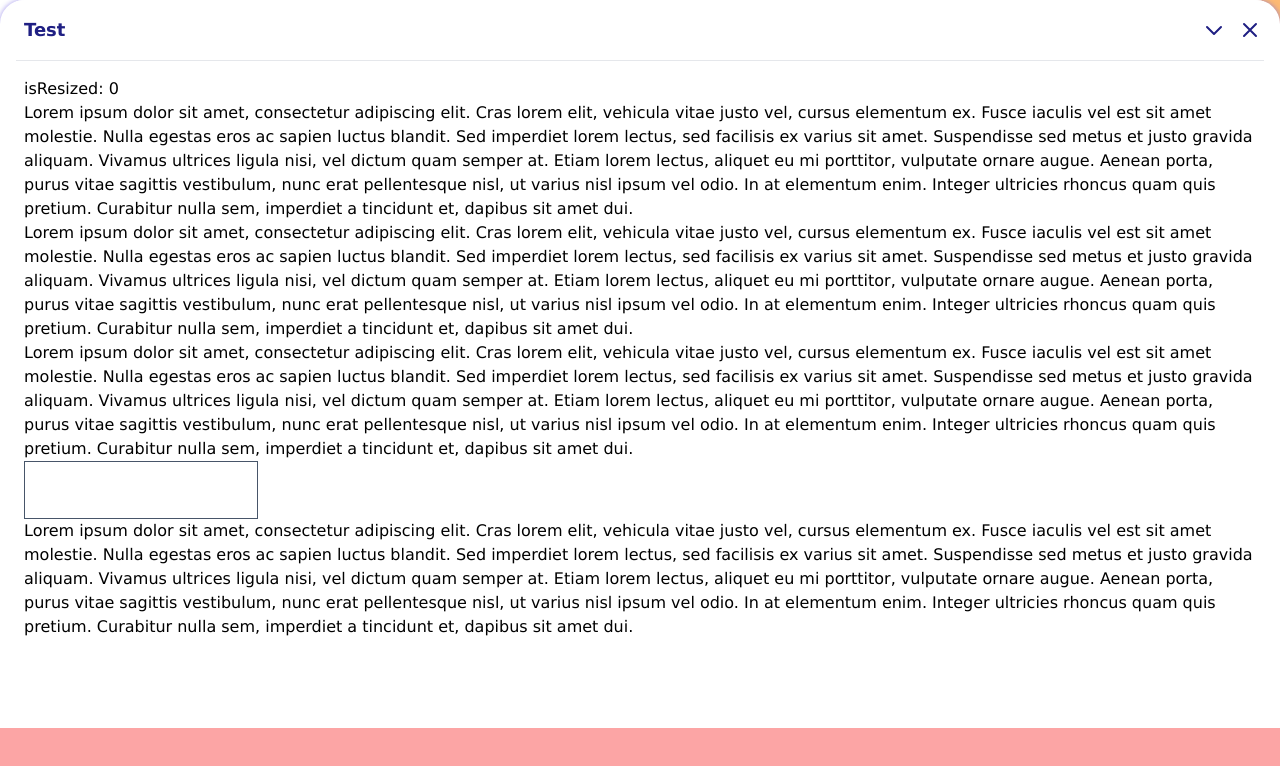
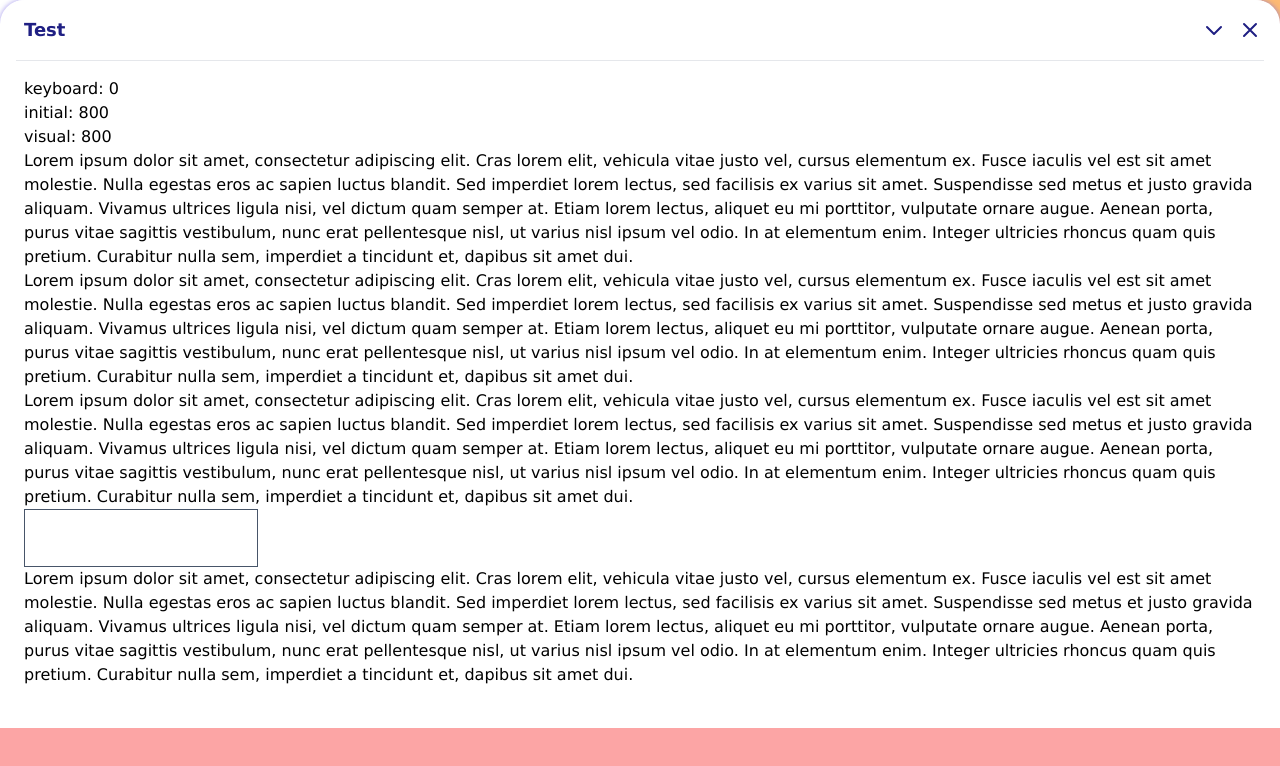
Before and after one commit to OskarGrzelak/vue-swipe-panel-test, a Vue app: page / in a window 1280 px wide. Shown: the top 766 px of the page. Built offline with nearby package versions, Linux system fonts and the light colour scheme.

Commit message:
log heights

```diff
--- a/src/App.vue
+++ b/src/App.vue
@@ -11,7 +11,15 @@ const toolbarHeight = computed(() => {
   return `calc(100% - 72px)`;
 });
 
-const isResized = ref(false);
+const keyboardHeight = ref(null);
+const initialHeight = ref(null);
+const visualHeight = ref(null);
+
+const handleResize = (payload) => {
+  keyboardHeight.value = payload.keyboardHeight;
+  initialHeight.value = payload.initHeight;
+  visualHeight.value = payload.visualHeight;
+};
 </script>
 
 <template>
@@ -92,11 +100,13 @@ const isResized = ref(false);
     <SwipePanel
       v-if="showPopup"
       @close="handleCloseButtonClicked"
-      @resize="(v) => (isResized = v)"
+      @resize="handleResize"
     >
       <template #header> Test </template>
       <template #body>
-        <p>isResized: {{ isResized }}</p>
+        <p>keyboard: {{ keyboardHeight }}</p>
+        <p>initial: {{ initialHeight }}</p>
+        <p>visual: {{ visualHeight }}</p>
         <p>
           Lorem ipsum dolor sit amet, consectetur adipiscing elit. Cras lorem
           elit, vehicula vitae justo vel, cursus elementum ex. Fusce iaculis vel
--- a/src/components/SwipePanel.vue
+++ b/src/components/SwipePanel.vue
@@ -223,7 +223,11 @@ export default {
   },
   methods: {
     handleResize() {
-      this.$emit("resize", navigator.virtualKeyboard.boundingRect.height);
+      this.$emit("resize", {
+        keyboardHeight: navigator.virtualKeyboard.boundingRect.height,
+        initHeight: this.initialHeight,
+        visualHeight: window.visualViewport.height,
+      });
       this.blockSwipe = false;
       this.panelHeight = this.$refs.panel.offsetHeight;
       this.panelHeaderHeight = this.$refs.panelHeader.offsetHeight;
@@ -260,7 +264,11 @@ export default {
 
       this.$nextTick(() => {
         try {
-          this.$emit("resize", navigator.virtualKeyboard.boundingRect.height);
+          this.$emit("resize", {
+            keyboardHeight: navigator.virtualKeyboard.boundingRect.height,
+            initHeight: this.initialHeight,
+            visualHeight: window.visualViewport.height,
+          });
           this.isMobile ? this.swipeToLevel("mid") : this.swipeToLevel("max");
         } catch (error) {
           throw new Error(`swipe panel on mounted | ${error.message}`);
```
Also changed, not shown: 3 other files (tests, documents, lock files or other folders).
